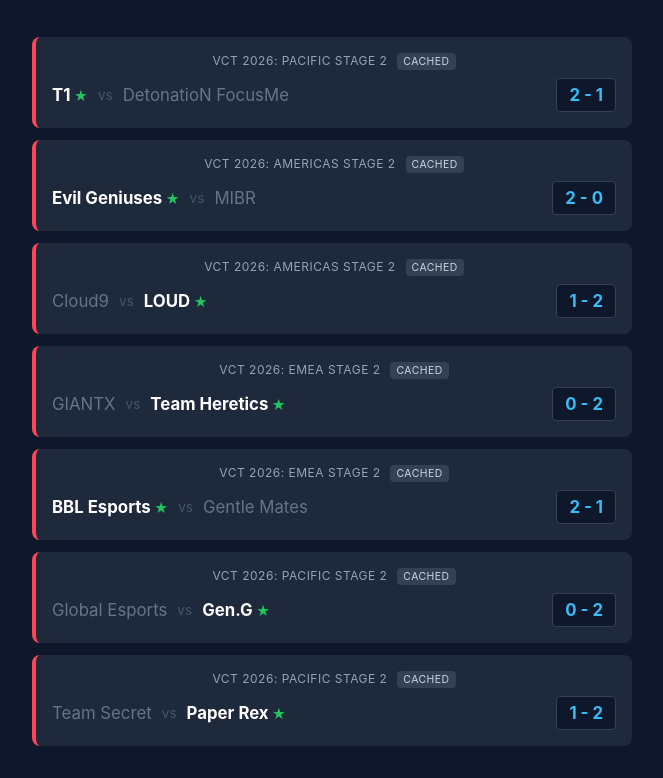
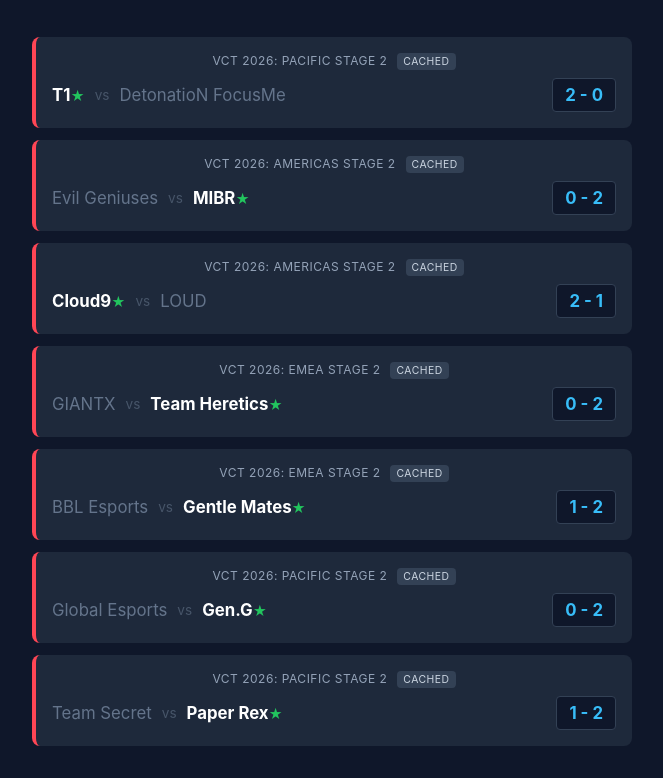
Before and after one commit to cruzz-gh/VCT-real-app, a plain HTML site: page index.html in a window 1280 px wide. Shown: the part 83-861 px from the top of the page, without its empty margins (308-971 px from the left). Drawn offline with Linux system fonts and the light colour scheme; no server answers.

Commit message:
Update index.html

```diff
--- a/index.html
+++ b/index.html
@@ -11,10 +11,10 @@
     .tournament { font-size: 0.75rem; color: #94a3b8; text-transform: uppercase; margin-bottom: 10px; letter-spacing: 0.5px; }
 
     .teams { font-size: 1.05rem; display: flex; justify-content: space-between; align-items: center; }
-    .team-names { display: flex; gap: 6px; align-items: center; max-width: 75%; }
-    .winner { color: #ffffff; font-weight: 700; }
-    .winner::after { content: " ★"; color: #22c55e; font-size: 0.85rem; }
-    .loser { color: #64748b; font-weight: 400; }
+    .team-names { display: flex; gap: 6px; align-items: center; flex-wrap: nowrap; max-width: 75%; }
+    .winner { color: #ffffff; font-weight: 700; white-space: nowrap; }
+    .winner::after { content: " ★"; color: #22c55e; font-size: 0.85rem; display: inline-block; }
+    .loser { color: #64748b; font-weight: 400; white-space: nowrap; }
     .vs-divider { color: #475569; font-size: 0.85rem; margin: 0 4px; }
 
     .score { background: #0f172a; padding: 6px 12px; border-radius: 4px; color: #38bdf8; font-weight: 700; white-space: nowrap; border: 1px solid #334155; }
@@ -28,13 +28,17 @@
   <div id="results" class="status-msg">Loading live matches...</div>
 
   <script>
-    // Solid fallback dataset with guaranteed numbers & correct winners
+    /*
+      Corrected static fallback array:
+      winnerIdx: 0 -> Team 1 (left) won
+      winnerIdx: 1 -> Team 2 (right) won
+    */
     const backupMatches = [
-      { tournament: 'VCT 2026: PACIFIC STAGE 2', team1: 'T1', team2: 'DetonatioN FocusMe', s1: 2, s2: 1, winnerIdx: 0 },
-      { tournament: 'VCT 2026: AMERICAS STAGE 2', team1: 'Evil Geniuses', team2: 'MIBR', s1: 2, s2: 0, winnerIdx: 0 },
-      { tournament: 'VCT 2026: AMERICAS STAGE 2', team1: 'Cloud9', team2: 'LOUD', s1: 1, s2: 2, winnerIdx: 1 },
+      { tournament: 'VCT 2026: PACIFIC STAGE 2', team1: 'T1', team2: 'DetonatioN FocusMe', s1: 2, s2: 0, winnerIdx: 0 },
+      { tournament: 'VCT 2026: AMERICAS STAGE 2', team1: 'Evil Geniuses', team2: 'MIBR', s1: 0, s2: 2, winnerIdx: 1 },
+      { tournament: 'VCT 2026: AMERICAS STAGE 2', team1: 'Cloud9', team2: 'LOUD', s1: 2, s2: 1, winnerIdx: 0 },
       { tournament: 'VCT 2026: EMEA STAGE 2', team1: 'GIANTX', team2: 'Team Heretics', s1: 0, s2: 2, winnerIdx: 1 },
-      { tournament: 'VCT 2026: EMEA STAGE 2', team1: 'BBL Esports', team2: 'Gentle Mates', s1: 2, s2: 1, winnerIdx: 0 },
+      { tournament: 'VCT 2026: EMEA STAGE 2', team1: 'BBL Esports', team2: 'Gentle Mates', s1: 1, s2: 2, winnerIdx: 1 },
       { tournament: 'VCT 2026: PACIFIC STAGE 2', team1: 'Global Esports', team2: 'Gen.G', s1: 0, s2: 2, winnerIdx: 1 },
       { tournament: 'VCT 2026: PACIFIC STAGE 2', team1: 'Team Secret', team2: 'Paper Rex', s1: 1, s2: 2, winnerIdx: 1 }
     ];
@@ -56,7 +60,6 @@
         const team1Class = (m.winnerIdx === 0) ? 'winner' : (m.winnerIdx === 1 ? 'loser' : '');
         const team2Class = (m.winnerIdx === 1) ? 'winner' : (m.winnerIdx === 0 ? 'loser' : '');
 
-        // Fallback display if score isn't a valid number
         const scoreDisplay = (m.s1 !== null && m.s2 !== null) ? `${m.s1} - ${m.s2}` : 'VS';
 
         card.innerHTML = `
@@ -106,11 +109,9 @@
               const team1 = t1Obj.name || m.team1 || 'TBD';
               const team2 = t2Obj.name || m.team2 || 'TBD';
 
-              // Multi-source score extraction
               let s1 = parseScore(t1Obj.score) ?? parseScore(m.score1);
               let s2 = parseScore(t2Obj.score) ?? parseScore(m.score2);
 
-              // Extract from string format like "2 - 1" if available
               if ((s1 === null || s2 === null) && typeof m.score === 'string') {
                 const parts = m.score.split('-').map(p => parseScore(p.trim()));
                 if (parts.length === 2 && parts[0] !== null && parts[1] !== null) {
@@ -119,7 +120,6 @@
                 }
               }
 
-              // Calculate Winner Index
               let winnerIdx = -1;
               if (t1Obj.is_winner || (s1 !== null && s2 !== null && s1 > s2)) {
                 winnerIdx = 0;
@@ -147,7 +147,6 @@
         }
       }
 
-      // Render clean backup data if API fails or returns incomplete values
       renderMatches(backupMatches, true);
     }
 
```
